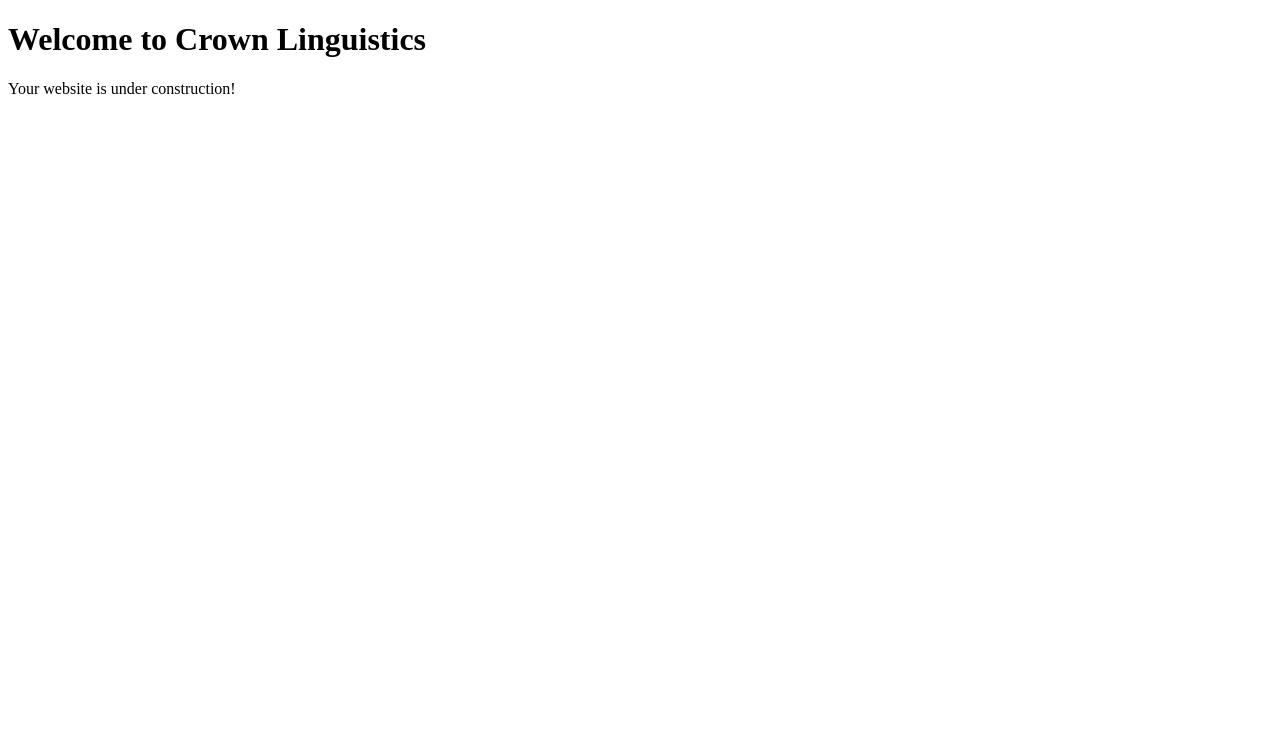
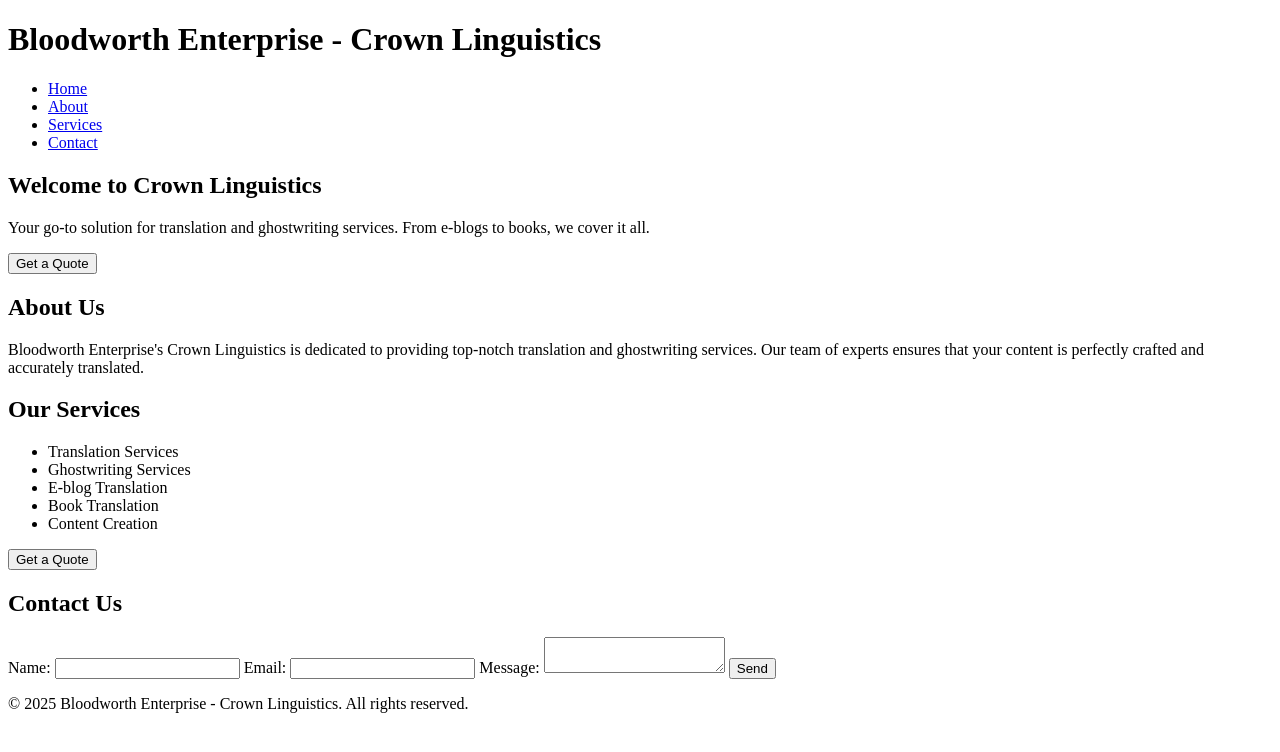
Before and after one commit to BloodworthInc/Blvck, a plain HTML site: page index.html in a window 1280 px wide. Drawn offline with Linux system fonts and the light colour scheme.

Commit message:
Update index.html

```diff
--- a/index.html
+++ b/index.html
@@ -3,10 +3,65 @@
 <head>
     <meta charset="UTF-8">
     <meta name="viewport" content="width=device-width, initial-scale=1.0">
-    <title>Crown Linguistics</title>
+    <title>Bloodworth Enterprise - Crown Linguistics</title>
+    <link rel="stylesheet" href="styles.css">
 </head>
 <body>
-    <h1>Welcome to Crown Linguistics</h1>
-    <p>Your website is under construction!</p>
+    <header>
+        <h1>Bloodworth Enterprise - Crown Linguistics</h1>
+        <nav>
+            <ul>
+                <li><a href="#home">Home</a></li>
+                <li><a href="#about">About</a></li>
+                <li><a href="#services">Services</a></li>
+                <li><a href="#contact">Contact</a></li>
+            </ul>
+        </nav>
+    </header>
+
+    <section id="home">
+        <h2>Welcome to Crown Linguistics</h2>
+        <p>Your go-to solution for translation and ghostwriting services. From e-blogs to books, we cover it all.</p>
+        <button onclick="getQuote()">Get a Quote</button>
+    </section>
+
+    <section id="about">
+        <h2>About Us</h2>
+        <p>Bloodworth Enterprise's Crown Linguistics is dedicated to providing top-notch translation and ghostwriting services. Our team of experts ensures that your content is perfectly crafted and accurately translated.</p>
+    </section>
+
+    <section id="services">
+        <h2>Our Services</h2>
+        <ul>
+            <li>Translation Services</li>
+            <li>Ghostwriting Services</li>
+            <li>E-blog Translation</li>
+            <li>Book Translation</li>
+            <li>Content Creation</li>
+        </ul>
+        <button onclick="getQuote()">Get a Quote</button>
+    </section>
+
+    <section id="contact">
+        <h2>Contact Us</h2>
+        <form id="contactForm">
+            <label for="name">Name:</label>
+            <input type="text" id="name" name="name" required>
+
+            <label for="email">Email:</label>
+            <input type="email" id="email" name="email" required>
+
+            <label for="message">Message:</label>
+            <textarea id="message" name="message" required></textarea>
+
+            <button type="submit">Send</button>
+        </form>
+    </section>
+
+    <footer>
+        <p>&copy; 2025 Bloodworth Enterprise - Crown Linguistics. All rights reserved.</p>
+    </footer>
+
+    <script src="script.js"></script>
 </body>
 </html>
```
